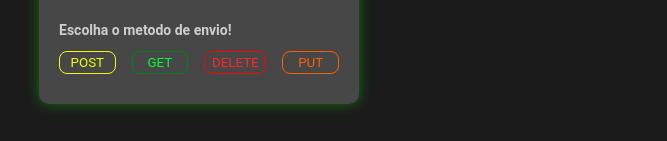
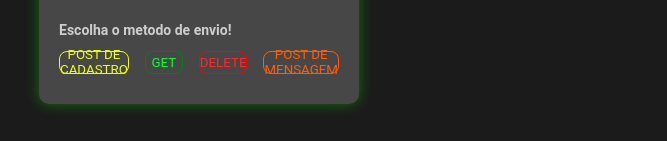
Before and after one commit to GabrielSeal/crud_oi_nodejs, a React (Create React App) app in the folder FrontEnd/frontend/: page / in a window 1280 px wide. Shown: the part 499-640 px from the top of the page, without its empty margins (49-716 px from the left). Built offline with nearby package versions, Linux system fonts and the light colour scheme; no server answers.

Commit message:
nome dos botões trocados

```diff
--- a/FrontEnd/frontend/src/App.jsx
+++ b/FrontEnd/frontend/src/App.jsx
@@ -93,7 +93,7 @@ function App() {
                 className="button-post"
                 >
 
-                  POST
+                  POST DE CADASTRO
                 </button>
                 <button  className="button-get">
                   GET
@@ -102,7 +102,7 @@ function App() {
                   DELETE
                 </button>
                 <button  className="button-put">
-                  PUT
+                  POST DE MENSAGEM
                 </button>
               </div>
             </div>
```
